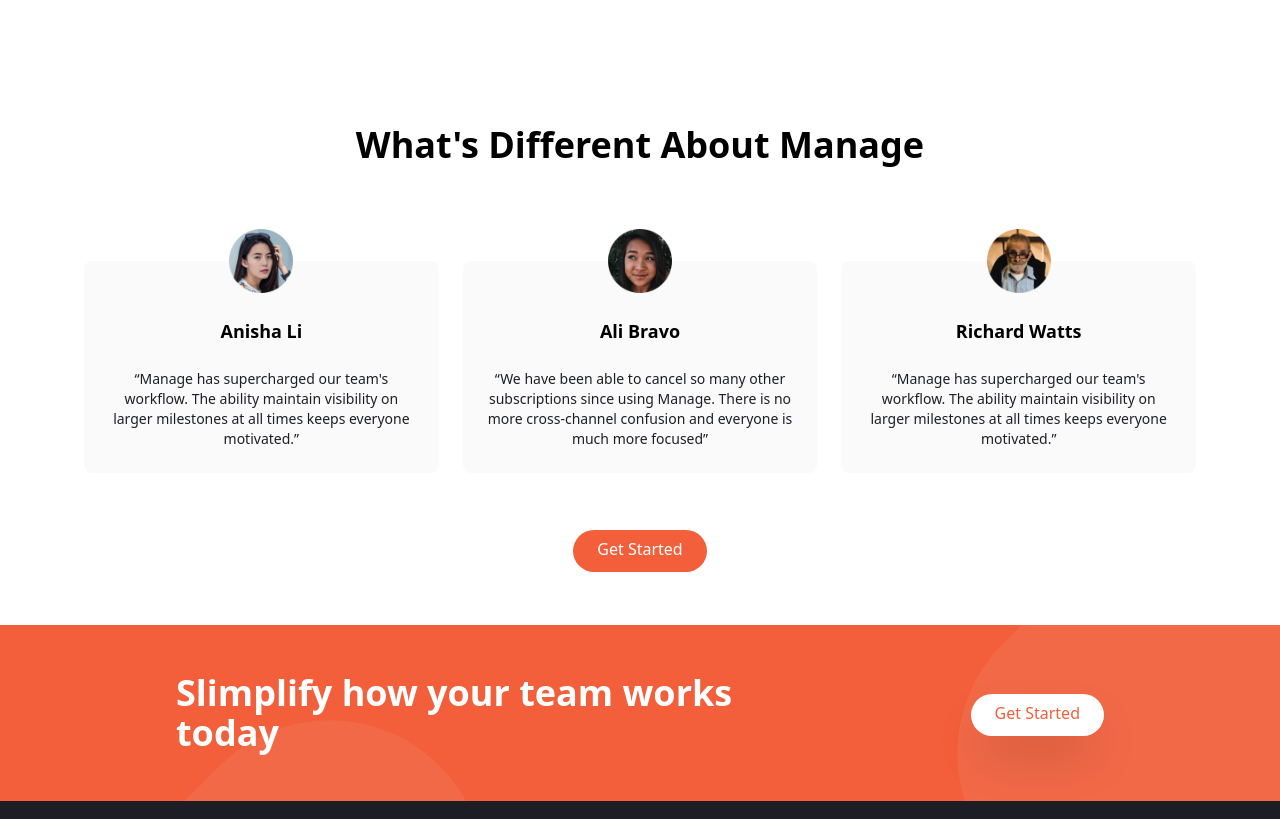
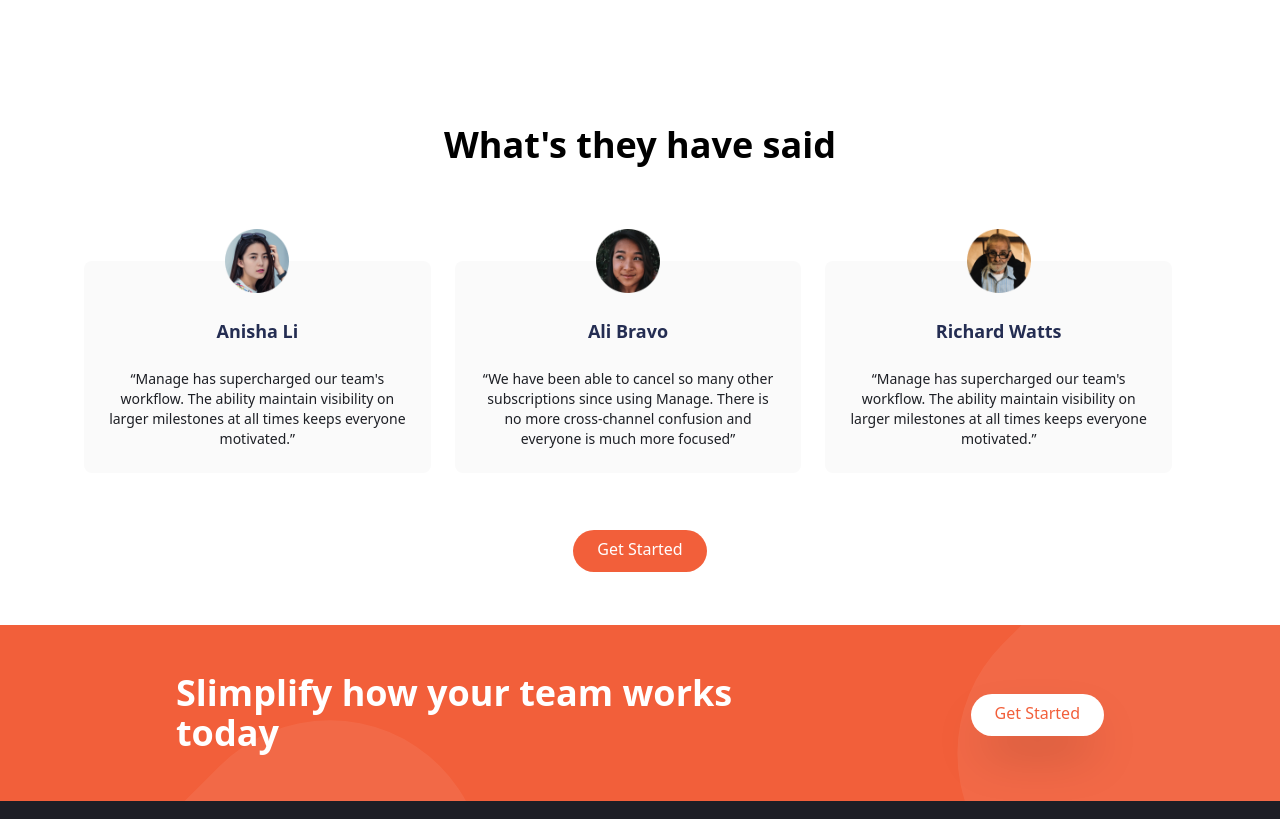
Before and after one commit to Sleekpenny/landing-page-for-manage-clone-, a website: page index.html in a window 1280 px wide. Shown: the part 1143-1962 px from the top of the page. Drawn offline with Linux system fonts and the light colour scheme.

Commit message:
updated carousel in js file

```diff
--- a/index.html
+++ b/index.html
@@ -167,15 +167,16 @@
         <div class="max-w-6xl px-5 mx-auto mt-32 text-center">
           <!-- heading -->
             <h2 class="text-4xl font-bold text-center">
-              What's Different About Manage
+              What's they have said
             </h2>
+
             <!-- Testimonials Container & Carousel container-->
             <div class="carousel flex flex-col mt-24 md:flex-row md:space-x-6">
 
               <!-- testimonial 1 -->
-              <div class="hidden selected_carousel carousel_item flex-col items-center p-6 space-y-6 rounded-lg bg-veryLightGray md:w-1/3">
+              <div class="hidden carousel_item flex-col items-center p-6 space-y-6 rounded-lg bg-veryLightGray md:w-1/3">
                 <img src="./images/avatar-anisha.png" class="w-16 -mt-14" alt="anisha">
-                <h5 class="text-lg font-bold">Anisha Li</h5>
+                <h3 class="text-lg font-bold text-darkBlue">Anisha Li</h3>
                 <p class="text-sm text-darkGrayishBlue">
                   “Manage has supercharged our team's workflow. The ability maintain visibility on larger milestones at all times keeps
                   everyone motivated.”
@@ -185,7 +186,7 @@
               <!-- testimonial 2 -->
               <div class=" hidden carousel_item flex-col items-center p-6 space-y-6 rounded-lg bg-veryLightGray md:w-1/3 md:flex">
                 <img src="./images/avatar-ali.png" class="w-16 -mt-14" alt="anisha">
-                <h5 class="text-lg font-bold">Ali Bravo</h5>
+                <h3 class="text-lg font-bold text-darkBlue">Ali Bravo</h3>
                 <p class="text-sm text-darkGrayishBlue">
                   “We have been able to cancel so many other subscriptions since using Manage. There is no more cross-channel confusion and everyone is much more focused”
                 </p>
@@ -194,7 +195,7 @@
               <!-- testimonial 3 -->
               <div class=" hidden carousel_item flex-col items-center p-6 space-y-6 rounded-lg bg-veryLightGray md:w-1/3 md:flex">
                 <img src="./images/avatar-richard.png" class="w-16 -mt-14" alt="anisha">
-                <h5 class="text-lg font-bold">Richard Watts</h5>
+                <h3 class="text-lg font-bold text-darkBlue">Richard Watts</h3>
                 <p class="text-sm text-darkGrayishBlue">
                   “Manage has supercharged our team's workflow. The ability maintain visibility on larger milestones at all times keeps
                   everyone motivated.”
--- a/js/script.js
+++ b/js/script.js
@@ -1,10 +1,8 @@
-const btn = document.getElementById('menu_btn')
-const nav = document.getElementById('menu')
+const meunBtn = document.getElementById('menu_btn');
+const nav = document.getElementById('menu');
 
-console.log(btn)
-
-btn.addEventListener('click', ( )=>{
-  btn.classList.toggle('open');
+meunBtn.addEventListener('click', ( )=>{
+  meunBtn.classList.toggle('open');
   nav.classList.toggle('flex');
   nav.classList.toggle('hidden');
 })
@@ -12,16 +10,16 @@ btn.addEventListener('click', ( )=>{
 const carousel = document.querySelector('.carousel');
 const items = carousel.querySelectorAll('.carousel_item');
 const btnsHtml = Array.from(items, ()=>{
-    return ` <span class="inline-block carousel_btn h-3 w-3 rounded-full border border-brightRed cursor-pointer"></span>`;
+    return ` <span class="inline-block carousel_btn h-3 w-3 rounded-full border border-brightRed cursor-pointer md:hidden"></span>`;
 });
 
 carousel.insertAdjacentHTML('beforeend', `
-    <div class='carousel_nav md:hidden'>
+    <div class="carousel_nav space-x-2 mt-2">
         ${ btnsHtml.join("")}
     </div>
 `);
 
-const btns = carousel.querySelectorAll('.carousel_btn');
+  const btns = carousel.querySelectorAll('.carousel_btn');
 
 btns.forEach((btn, i)=>{
   btn.addEventListener('click', ()=>{
@@ -31,13 +29,8 @@ btns.forEach((btn, i)=>{
 
     items[i].classList.add('selected_carousel');
     btn.classList.add('selected_carousel_btn');
-  })
-})
+  });
+});
 
-// select item on page load
 items[0].classList.add('selected_carousel');
 btns[0].classList.add('selected_carousel_btn');
-
-
-
-// console.log(items,btnsHtml)
```
Also changed, not shown: dist/output.css.
